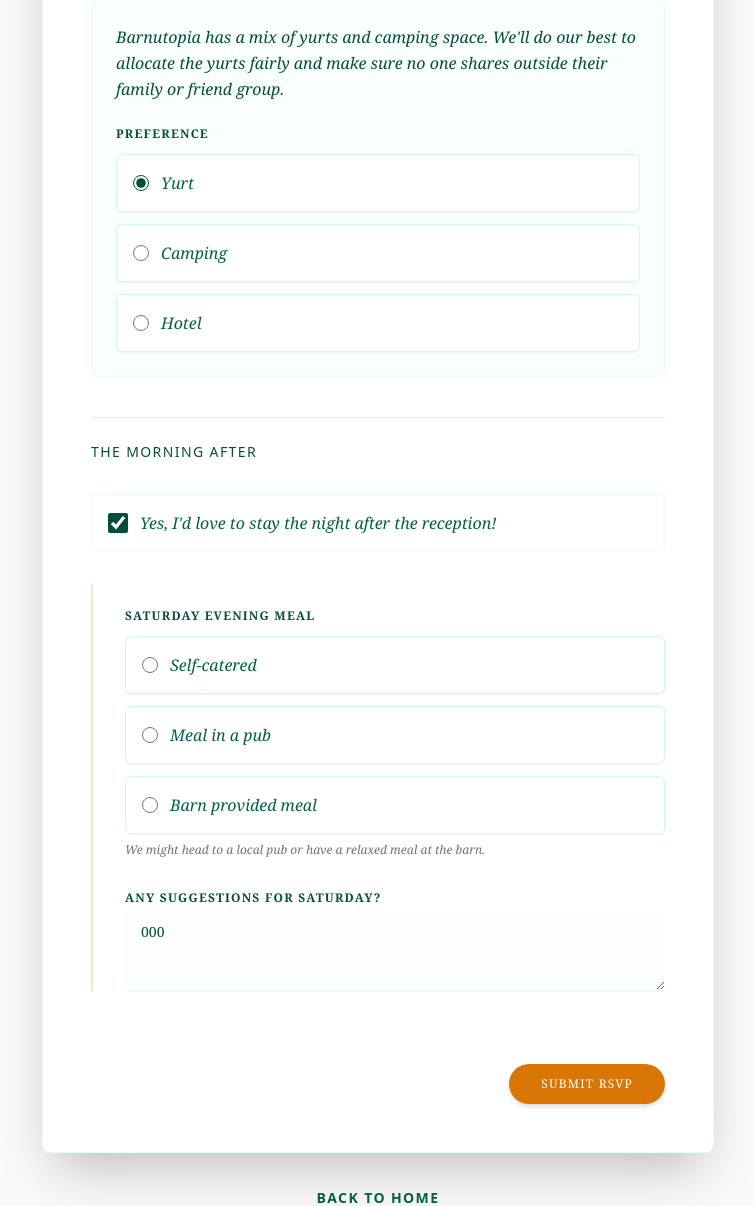
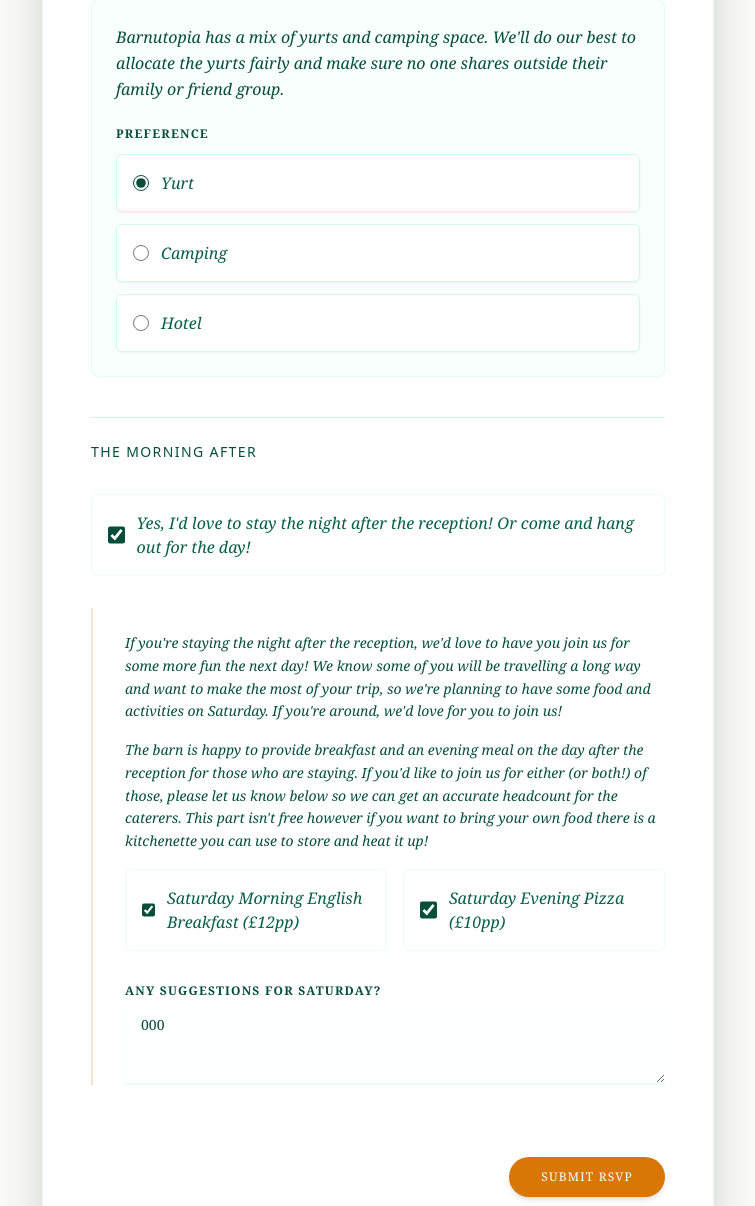
Before and after one commit to mbgeorge48/wedding-planner-be, a Django app: page /rsvp/accommodation/ in a window 1280 px wide. Shown: the part 335-1541 px from the top of the page, without its empty margins (262-1017 px from the left). Run offline with Django 5.2, Linux system fonts and the light colour scheme; tables that the repository leaves empty hold one stand-in row (values such as "Sample post"); some libraries are stand-ins or nearby versions.

Commit message:
Update rsvp to add boolean for morning meal and evening za

```diff
--- a/project/actions/rsvp.py
+++ b/project/actions/rsvp.py
@@ -130,7 +130,8 @@ def update_rsvp_accommodation(
     rsvp: models.RSVP,
     staying_preference: Optional[str] = None,
     staying_night_after_reception: Optional[bool] = None,
-    evening_meal_day_after_reception: Optional[str] = None,
+    morning_meal_day_after_reception: Optional[bool] = None,
+    evening_meal_day_after_reception: Optional[bool] = None,
     day_after_reception_suggestion: Optional[str] = None,
 ) -> models.RSVP:
     """
@@ -140,6 +141,8 @@ def update_rsvp_accommodation(
         rsvp.staying_preference = staying_preference
     if staying_night_after_reception is not None:
         rsvp.staying_night_after_reception = staying_night_after_reception
+    if morning_meal_day_after_reception is not None:
+        rsvp.morning_meal_day_after_reception = morning_meal_day_after_reception
     if evening_meal_day_after_reception is not None:
         rsvp.evening_meal_day_after_reception = evening_meal_day_after_reception
     if day_after_reception_suggestion is not None:
--- a/project/interfaces/web/templates/components/rsvp/form/accommodation.html
+++ b/project/interfaces/web/templates/components/rsvp/form/accommodation.html
@@ -58,17 +58,29 @@
         {% if allowed_to_stay_night_after_reception %}
             <section class="pt-6 space-y-8 border-t border-emerald-100">
                 <div class="space-y-2">
-                    <h3 class="font-sans text-sm text-lg font-medium tracking-widest uppercase text-emerald-900">The Morning After</h3>
+                    <h3 class="font-sans text-sm font-medium tracking-widest uppercase text-emerald-900">The Morning After</h3>
                 </div>
-                {% form_field type="checkbox" name="staying_night_after_reception" label="Yes, I'd love to stay the night after the reception!" value=staying_night_after_reception attrs="stayingAfter" %}
+                {% form_field type="checkbox" name="staying_night_after_reception" label="Yes, I'd love to stay the night after the reception! Or come and hang out for the day!" value=staying_night_after_reception attrs="stayingAfter" %}
                 <div x-show="stayingAfter"
                      x-transition:enter="transition ease-out duration-300"
                      x-transition:enter-start="opacity-0 transform -translate-y-4"
                      x-transition:enter-end="opacity-100 transform translate-y-0"
                      class="pt-6 pl-8 space-y-8 border-l-2 border-amber-600/20">
-                    {% form_field type="radio" name="evening_meal_day_after_reception" label="Saturday Evening Meal" value=evening_meal_day_after_reception choices=meal_choices help_text="We might head to a local pub or have a relaxed meal at the barn." required=True %}
-                    {% form_field type="textarea" name="day_after_reception_suggestion" label="Any suggestions for Saturday?" value=day_after_reception_suggestion placeholder="e.g. A walk in the hills, a trip to a local castle..." %}
-                </div>
+                     <div class="space-y-4">
+                        <p class="text-sm font-serif italic text-emerald-900 leading-relaxed">
+                            If you're staying the night after the reception, we'd love to have you join us for some more fun the next day! We know some of you will be travelling a long way and want to make the most of your trip, so we're planning to have some food and activities on Saturday. If you're around, we'd love for you to join us!
+                        </p>
+                        <p class="text-sm font-serif italic text-emerald-900 leading-relaxed">
+                            The barn is happy to provide breakfast and an evening meal on the day after the reception for those who are staying. If you'd like to join us for either (or both!) of those, please let us know below so we can get an accurate headcount for the caterers. This part isn't free however if you want to bring your own food there is a kitchenette you can use to store and heat it up!
+                        </p>
+                        <div class="grid grid-cols-1 md:grid-cols-2 gap-4">
+                            {% form_field type="checkbox" name="morning_meal_day_after_reception" label="Saturday Morning English Breakfast (£12pp)" value=morning_meal_day_after_reception %}
+                            {% form_field type="checkbox" name="evening_meal_day_after_reception" label="Saturday Evening Pizza (£10pp)" value=evening_meal_day_after_reception %}
+                        </div>
+                     </div>
+                     {% form_field type="textarea" name="day_after_reception_suggestion" label="Any suggestions for Saturday?" value=day_after_reception_suggestion placeholder="e.g. A walk in the hills, a trip to a local castle..." %}
+                     </div>
+
             </section>
         {% endif %}
         <div class="flex justify-end pt-8">{% button text="Submit RSVP" type="submit" %}</div>
--- a/project/interfaces/web/views/rsvp.py
+++ b/project/interfaces/web/views/rsvp.py
@@ -404,6 +404,7 @@ class AccommodationView(RSVPMixin):
             "allowed_to_stay_night_after_reception": self.guest.allowed_to_stay_night_after_reception,
             "staying_preference": rsvp.staying_preference,
             "staying_night_after_reception": rsvp.staying_night_after_reception,
+            "morning_meal_day_after_reception": rsvp.morning_meal_day_after_reception,
             "evening_meal_day_after_reception": rsvp.evening_meal_day_after_reception,
             "day_after_reception_suggestion": rsvp.day_after_reception_suggestion,
             "staying_preference_choices": models.RSVP.StayingPreferences.choices,
@@ -426,6 +427,9 @@ class AccommodationView(RSVPMixin):
                 staying_night_after_reception=form.cleaned_data[
                     "staying_night_after_reception"
                 ],
+                morning_meal_day_after_reception=form.cleaned_data[
+                    "morning_meal_day_after_reception"
+                ],
                 evening_meal_day_after_reception=form.cleaned_data[
                     "evening_meal_day_after_reception"
                 ],
```
Also changed, not shown: project/interfaces/web/forms/accommodation.py (+3 -9 lines), project/interfaces/web/templates/components/rsvp/rsvp_summary.html (+16 -2 lines), 1 other file.
